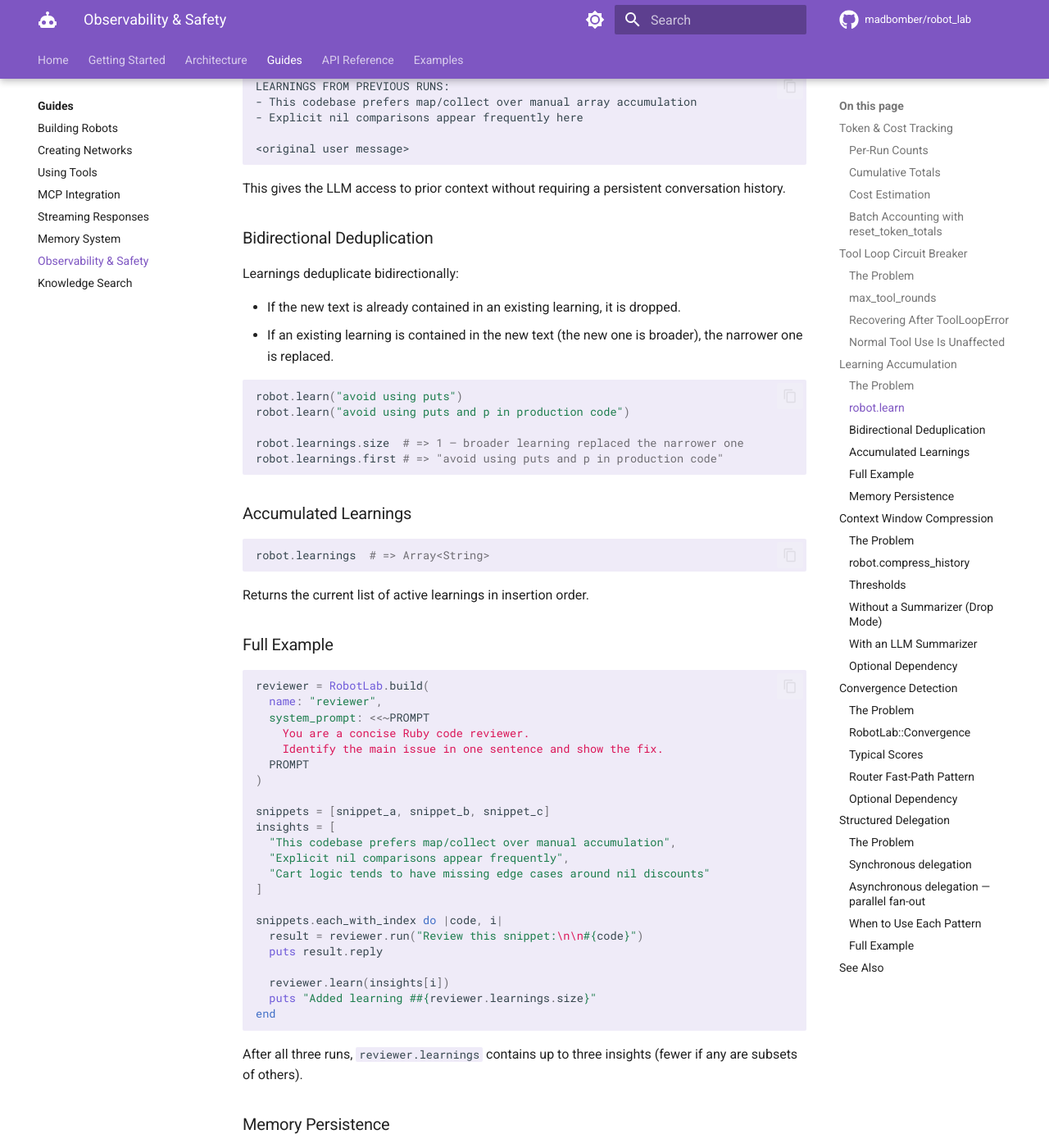
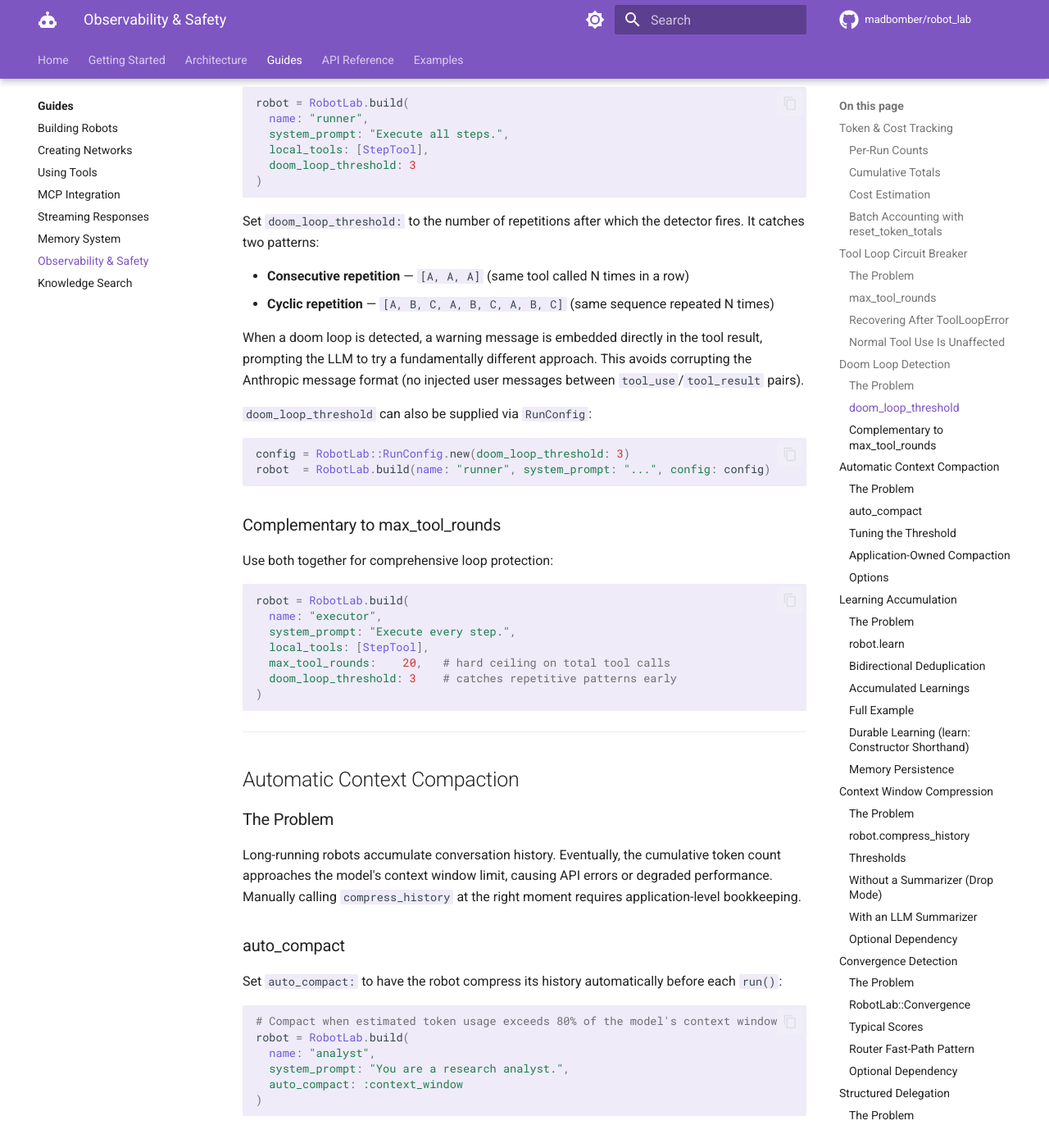
Before and after one commit to MadBomber/robot_lab, an MkDocs documentation site: the page built from docs/guides/observability.md, in a window 1280 px wide and 1400 px high, scrolled down 3977 px. Shown: the whole window at 82% size. Built offline with MkDocs 1.6.1 and Material for MkDocs 9.7.7, drawn with Linux system fonts in a browser that asks for light colours; comment, search, counter and statistics services are not loaded; some of the changed text lies outside the part shown.

Commit message:
docs: document doom_loop_threshold, auto_compact, learn: param, and robot_lab-acp
Adds missing documentation for four features:
- doom_loop_threshold and auto_compact/compact_threshold in README,
  observability guide, configuration reference, and CLAUDE.md
- learn:/learn_domain: constructor shorthand (robot_lab-durable) in
  README and observability guide
- robot_lab-acp added to Extension Gems table in README

````diff
--- a/docs/guides/observability.md
+++ b/docs/guides/observability.md
@@ -4,6 +4,8 @@ Facilities that help you monitor, control, improve, and scale robot behaviour:
 
 - **Token & Cost Tracking** — measure LLM usage per run and cumulatively
 - **Tool Loop Circuit Breaker** — guard against runaway tool call loops
+- **Doom Loop Detection** — catch cyclic or repetitive tool-call patterns before they spiral
+- **Automatic Context Compaction** — prevent context overflow with configurable auto-compression
 - **Learning Accumulation** — build up cross-run observations that guide future runs
 - **Context Window Compression** — prune irrelevant history to stay within token budgets
 - **Convergence Detection** — detect when independent agents reach the same conclusion
@@ -162,6 +164,120 @@ puts result.reply  # "The result is 42."
 
 ---
 
+## Doom Loop Detection
+
+### The Problem
+
+`max_tool_rounds` stops a robot that loops forever, but it fires on quantity alone. A subtler failure is when a robot cycles through the same tool call sequence repeatedly — calling tool A, then B, then C, then A again — without hitting the round limit. This is a doom loop: the robot is working but not making progress.
+
+### doom_loop_threshold
+
+```ruby
+robot = RobotLab.build(
+  name: "runner",
+  system_prompt: "Execute all steps.",
+  local_tools: [StepTool],
+  doom_loop_threshold: 3
+)
+```
+
+Set `doom_loop_threshold:` to the number of repetitions after which the detector fires. It catches two patterns:
+
+- **Consecutive repetition** — `[A, A, A]` (same tool called N times in a row)
+- **Cyclic repetition** — `[A, B, C, A, B, C, A, B, C]` (same sequence repeated N times)
+
+When a doom loop is detected, a warning message is embedded directly in the tool result, prompting the LLM to try a fundamentally different approach. This avoids corrupting the Anthropic message format (no injected user messages between `tool_use`/`tool_result` pairs).
+
+`doom_loop_threshold` can also be supplied via `RunConfig`:
+
+```ruby
+config = RobotLab::RunConfig.new(doom_loop_threshold: 3)
+robot  = RobotLab.build(name: "runner", system_prompt: "...", config: config)
+```
+
+### Complementary to max_tool_rounds
+
+Use both together for comprehensive loop protection:
+
+```ruby
+robot = RobotLab.build(
+  name: "executor",
+  system_prompt: "Execute every step.",
+  local_tools: [StepTool],
+  max_tool_rounds:    20,   # hard ceiling on total tool calls
+  doom_loop_threshold: 3    # catches repetitive patterns early
+)
+```
+
+---
+
+## Automatic Context Compaction
+
+### The Problem
+
+Long-running robots accumulate conversation history. Eventually, the cumulative token count approaches the model's context window limit, causing API errors or degraded performance. Manually calling `compress_history` at the right moment requires application-level bookkeeping.
+
+### auto_compact
+
+Set `auto_compact:` to have the robot compress its history automatically before each `run()`:
+
+```ruby
+# Compact when estimated token usage exceeds 80% of the model's context window
+robot = RobotLab.build(
+  name: "analyst",
+  system_prompt: "You are a research analyst.",
+  auto_compact: :context_window
+)
+```
+
+### Tuning the Threshold
+
+`compact_threshold:` sets the fraction of the model's context window that triggers compaction. Defaults to `0.80` (80%):
+
+```ruby
+robot = RobotLab.build(
+  name: "analyst",
+  system_prompt: "You are a research analyst.",
+  auto_compact:      :context_window,
+  compact_threshold: 0.70   # compact earlier, at 70%
+)
+```
+
+### Application-Owned Compaction
+
+Pass a `Proc` to take full control — the proc decides both when and how to compact:
+
+```ruby
+robot = RobotLab.build(
+  name: "analyst",
+  system_prompt: "You are a research analyst.",
+  auto_compact: ->(r) {
+    r.compress_history(recent_turns: 5) if r.chat.messages.size > 40
+  }
+)
+```
+
+The proc receives the robot instance and is called before every `run()` when messages are non-empty.
+
+### Options
+
+| Value | Behaviour |
+|-------|-----------|
+| `nil` / `:none` | No automatic compaction (default) |
+| `:context_window` | Compact when estimated token usage exceeds `compact_threshold` fraction of model's context window |
+| `Proc` | Called with the robot; application decides when and how to compact |
+
+Via `RunConfig`:
+
+```ruby
+config = RobotLab::RunConfig.new(auto_compact: :context_window, compact_threshold: 0.75)
+robot  = RobotLab.build(name: "analyst", system_prompt: "...", config: config)
+```
+
+Requires the `classifier` gem (`~> 2.3`) when using `:context_window`. Without it, a `RobotLab::DependencyError` is caught and logged rather than raised, so the robot continues running uncompressed.
+
+---
+
 ## Learning Accumulation
 
 ### The Problem
@@ -237,6 +353,21 @@ end
 ```
 
 After all three runs, `reviewer.learnings` contains up to three insights (fewer if any are subsets of others).
+
+### Durable Learning (learn: Constructor Shorthand)
+
+The `robot_lab-durable` gem adds automatic end-of-session learning promotion. Enable it with `learn: true` in the constructor:
+
+```ruby
+reviewer = RobotLab.build(
+  name:         "reviewer",
+  system_prompt: "You are a Ruby code reviewer.",
+  learn:        true,
+  learn_domain: "ruby_review"   # optional namespace for the durable store
+)
+```
+
+At the end of each session, the robot reflects on its observations and promotes durable insights to a YAML-backed store that persists across process restarts. On the next run, those stored insights are automatically reloaded as learnings.
 
 ### Memory Persistence
 
@@ -484,3 +615,4 @@ puts "#{analysis.robot_name} (#{analysis.duration.round(2)}s): #{analysis.reply}
 - [Example 22 — Context Window Compression](../../examples/22_context_compression.rb)
 - [Example 23 — Convergence Detection](../../examples/23_convergence.rb)
 - [Example 24 — Structured Delegation](../../examples/24_structured_delegation.rb)
+- [RunConfig reference](../getting-started/configuration.md#runconfig-shared-operational-defaults)
````
Also changed, not shown: CLAUDE.md (+1 -1 lines), README.md (+73 -0 lines), docs/getting-started/configuration.md (+1 -1 lines).
